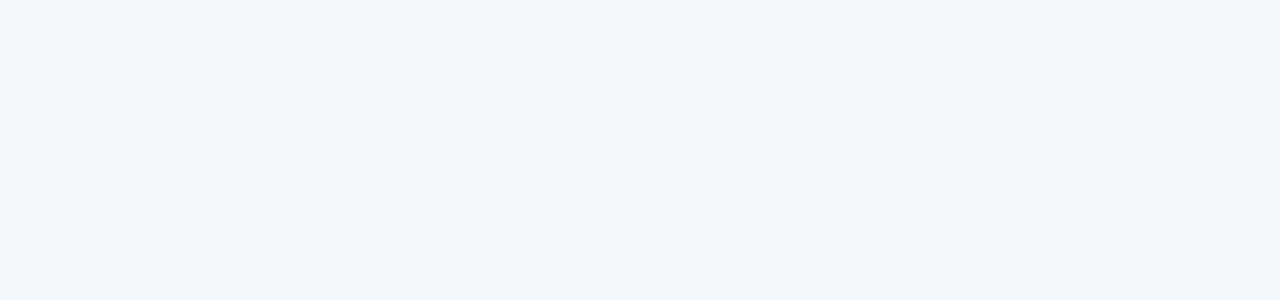
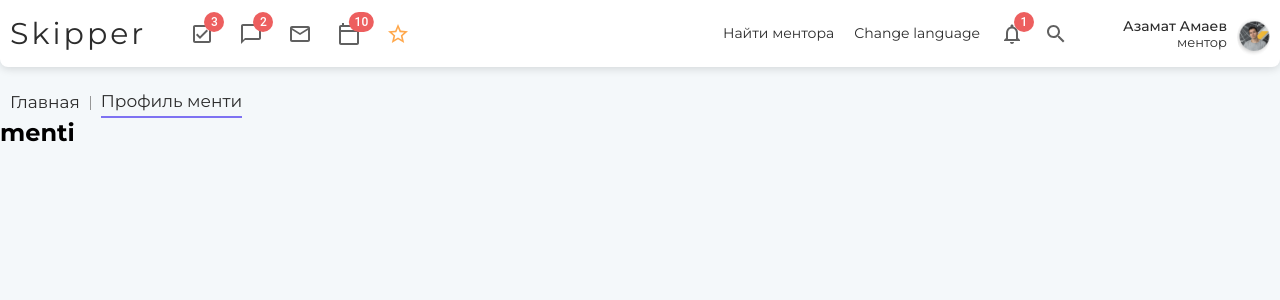
Before and after one commit to Hlopunoff/skipper, a React (Create React App) app: page /menti in a window 1280 px wide. Before the commit this address had no page. Shown: the top 300 px of the page. Built offline with nearby package versions, Linux system fonts and the light colour scheme.

Commit message:
Добавил компонент navbar и функционал к нему

```diff
--- a/src/App.tsx
+++ b/src/App.tsx
@@ -1,13 +1,14 @@
 import {Routes, Route} from 'react-router-dom';
 
 import { Layout } from './components/layout/Layout';
+import { MentiPage } from './pages/MentiPage';
 
 function App() {
   return (
     <>
       <Routes>
         <Route path='/' element={<Layout/>}>
-
+          <Route path='menti' element={<MentiPage/>}/>
         </Route>
       </Routes>
     </>
--- a/src/components/layout/Layout.tsx
+++ b/src/components/layout/Layout.tsx
@@ -1,5 +1,6 @@
 import {Outlet} from 'react-router-dom';
 import {Header} from '../header/Header';
+import {Navbar} from '../navbar/Navbar';
 
 import st from './layout.module.scss';
 
@@ -8,6 +9,7 @@ export const Layout = () => {
         <>
             <Header/>
             <main className="main">
+                <Navbar/>
                 <Outlet/>
             </main>
         </>
--- /dev/null
+++ b/src/components/navbar/Navbar.tsx
@@ -0,0 +1,32 @@
+import {NavLink, useLocation} from 'react-router-dom';
+import st from './navbar.module.scss';
+
+const pathNamesData: any = {
+    '/': 'Главная',
+    menti: 'Профиль менти',
+};
+
+export const Navbar = () => {
+    const location = useLocation();
+    const pathNames: string[] = [location.pathname[0], ...location.pathname.split('/')].filter(item => item);
+
+    return (
+        <nav className={st['navbar']}>
+            <div className="container">
+                <div className={st['navbar__sections']}>
+                    {pathNames.map((name, i) => {
+                        return (<>
+                            <NavLink
+                                to={name}
+                                key={name}
+                                className='navbar__section'
+                                style={({isActive}) => isActive ? {borderBottom: '2px solid #7E72F2'} : {border: 'none'}}
+                                >{pathNamesData[name]}</NavLink>
+                            <span key={i} className={st['navbar__divider']}></span>
+                            </>);
+                    })}
+                </div>
+            </div>
+        </nav>
+    );
+};
--- /dev/null
+++ b/src/components/navbar/navbar.module.scss
@@ -0,0 +1,18 @@
+@import '../../styles/colors';
+.navbar {
+    margin-top: 20px;
+    &__sections {
+        display: flex;
+        align-items: center;
+        column-gap: 10px;
+    }
+    &__divider {
+        display: inline-block;
+        width: 1px;
+        height: 14px;
+        background-color: #979797;
+        &:last-child {
+            display: none;
+        }
+    }
+}
--- a/src/index.scss
+++ b/src/index.scss
@@ -1,3 +1,4 @@
+@import './styles/colors';
 @import './styles/fonts';
 body {
   -webkit-font-smoothing: antialiased;
@@ -27,3 +28,11 @@ button {
 .header__search_shown {
   display: block !important;
 }
+.navbar__section{
+  text-decoration: none;
+  font-style: normal;
+  font-weight: 400;
+  font-size: 17px;
+  line-height: 29px;
+  color: $main-color;
+}
--- /dev/null
+++ b/src/pages/MentiPage.tsx
@@ -0,0 +1,3 @@
+export const MentiPage = () => {
+    return <h2>menti</h2>
+};
```
